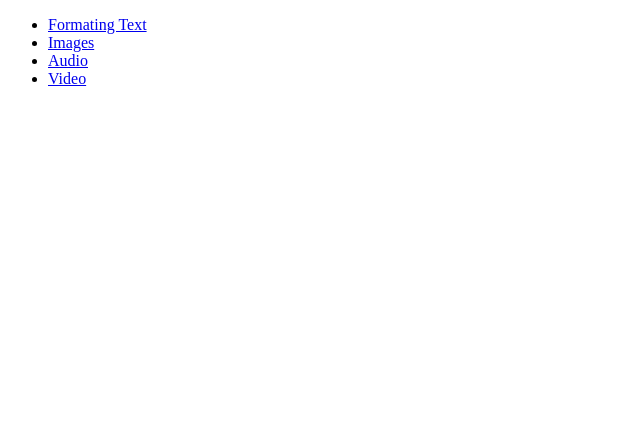
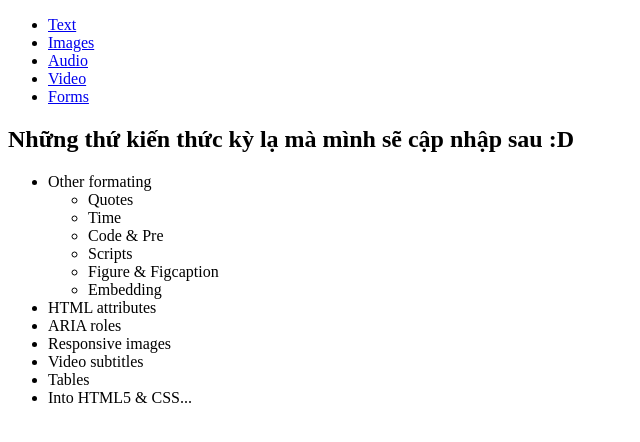
Before and after one commit to minhlong149/no-css-html, a plain HTML site: page navigation.html in a window 1280 px wide. Shown: the whole page, without its empty margins (0-640 px from the left). Drawn offline with Linux system fonts and the light colour scheme.

Commit message:
update navigate and form

```diff
--- a/navigation.html
+++ b/navigation.html
@@ -10,10 +10,30 @@
 
 <body>
   <ul>
-    <li><a href="/index.html">Formating Text</a></li>
+    <li><a href="/index.html">Text</a></li>
     <li><a href="/images.html">Images</a></li>
     <li><a href="/audio.html">Audio</a></li>
     <li><a href="/video.html">Video</a></li>
+    <li><a href="/form.html">Forms</a></li>
+  </ul>
+
+  <h2>Những thứ kiến thức kỳ lạ mà mình sẽ cập nhập sau :D</h2>
+  <ul>
+    <li>Other formating</li>
+    <ul>
+      <li>Quotes</li>
+      <li>Time</li>
+      <li>Code & Pre</li>
+      <li>Scripts</li>
+      <li>Figure & Figcaption</li>
+      <li>Embedding</li>
+    </ul>
+    <li>HTML attributes</li>
+    <li>ARIA roles</li>
+    <li>Responsive images</li>
+    <li>Video subtitles</li>
+    <li>Tables</li>
+    <li>Into HTML5 & CSS...</li>
   </ul>
 </body>
 
```
Also changed, not shown: form.html (added, +33 -0 lines), index.html (+1 -1 lines).
